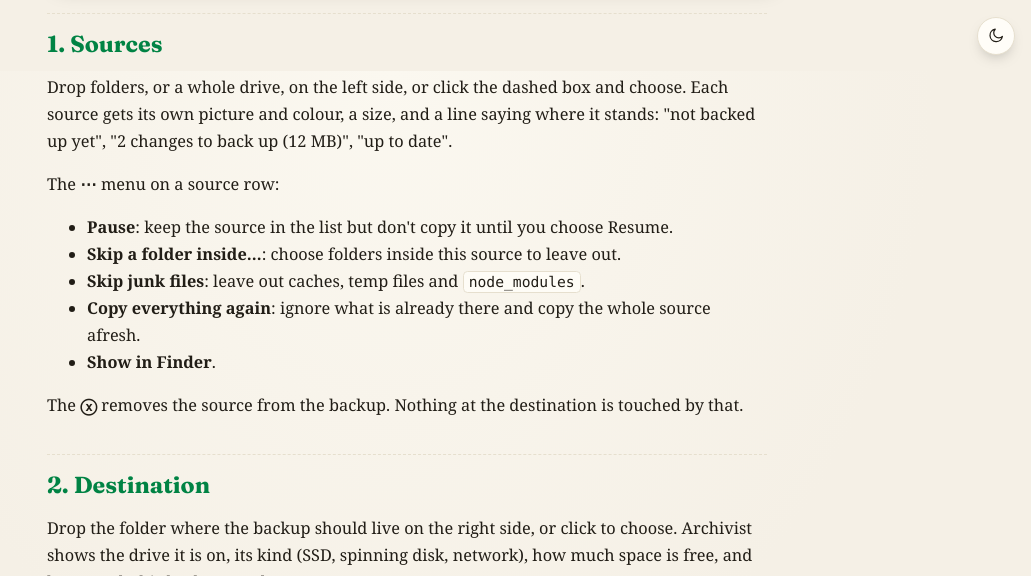
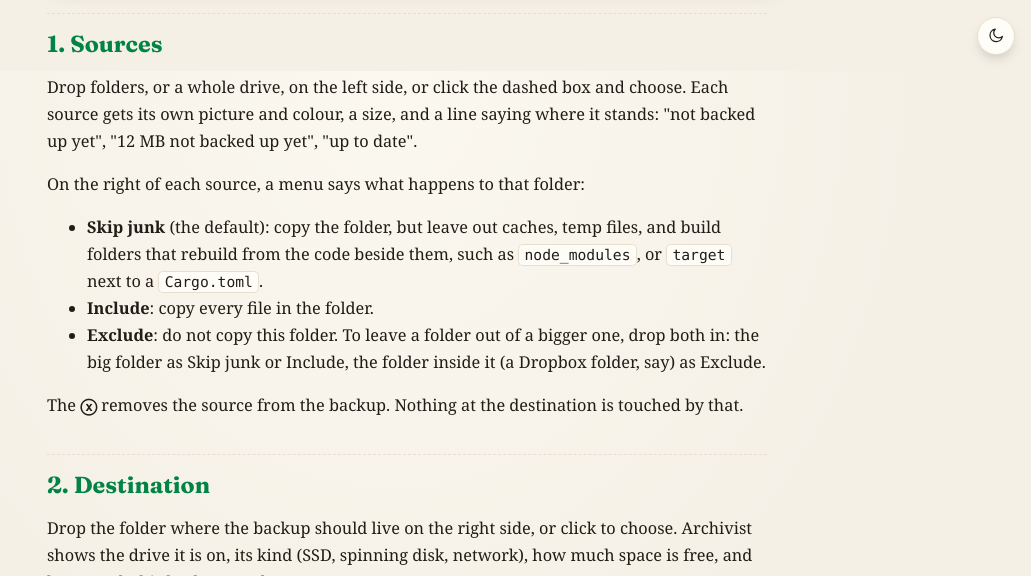
Before and after one commit to House-of-Helios/househelios.xyz, a plain HTML site: page site/docs/archivist/03-first-backup.html in a window 1280 px wide. Shown: the part 729-1305 px from the top of the page, without its empty margins (249-1280 px from the left). Drawn offline with Linux system fonts and the light colour scheme.

Commit message:
Archivist: new mark (Thoth on lavender), current window shots, docs re-rendered

```diff
--- a/site/docs/archivist/03-first-backup.html
+++ b/site/docs/archivist/03-first-backup.html
@@ -38,14 +38,12 @@
 <p>A backup has sources (what to copy), a destination (where it goes), and one button.</p>
 <p><a class="shot" href="img/empty.png" target="_blank" rel="noopener"><span class="shot-bar" aria-hidden="true"><i></i><i></i><i></i></span><img alt="A new backup, waiting for its sources and destination" src="img/empty.png" /></a></p>
 <h2 id="1-sources">1. Sources</h2>
-<p>Drop folders, or a whole drive, on the left side, or click the dashed box and choose. Each source gets its own picture and colour, a size, and a line saying where it stands: "not backed up yet", "2 changes to back up (12 MB)", "up to date".</p>
-<p>The <strong>⋯</strong> menu on a source row:</p>
+<p>Drop folders, or a whole drive, on the left side, or click the dashed box and choose. Each source gets its own picture and colour, a size, and a line saying where it stands: "not backed up yet", "12 MB not backed up yet", "up to date".</p>
+<p>On the right of each source, a menu says what happens to that folder:</p>
 <ul>
-<li><strong>Pause</strong>: keep the source in the list but don't copy it until you choose Resume.</li>
-<li><strong>Skip a folder inside…</strong>: choose folders inside this source to leave out.</li>
-<li><strong>Skip junk files</strong>: leave out caches, temp files and <code>node_modules</code>.</li>
-<li><strong>Copy everything again</strong>: ignore what is already there and copy the whole source afresh.</li>
-<li><strong>Show in Finder</strong>.</li>
+<li><strong>Skip junk</strong> (the default): copy the folder, but leave out caches, temp files, and build folders that rebuild from the code beside them, such as <code>node_modules</code>, or <code>target</code> next to a <code>Cargo.toml</code>.</li>
+<li><strong>Include</strong>: copy every file in the folder.</li>
+<li><strong>Exclude</strong>: do not copy this folder. To leave a folder out of a bigger one, drop both in: the big folder as Skip junk or Include, the folder inside it (a Dropbox folder, say) as Exclude.</li>
 </ul>
 <p>The <strong>ⓧ</strong> removes the source from the backup. Nothing at the destination is touched by that.</p>
 <h2 id="2-destination">2. Destination</h2>
```
Also changed, not shown: site/docs/archivist/04-settings.html (+3 -3 lines), site/docs/archivist/img/drive-missing.png, site/docs/archivist/img/empty.png, site/docs/archivist/img/icon.png, site/docs/archivist/img/running.png, site/docs/archivist/img/settings.png, site/docs/archivist/img/update-pill.png, site/docs/archivist/img/update-sheet.png, site/docs/archivist/img/window.png, site/rooms/archivist.png, site/shots/archivist-dark.png, site/shots/archivist-light.png.
